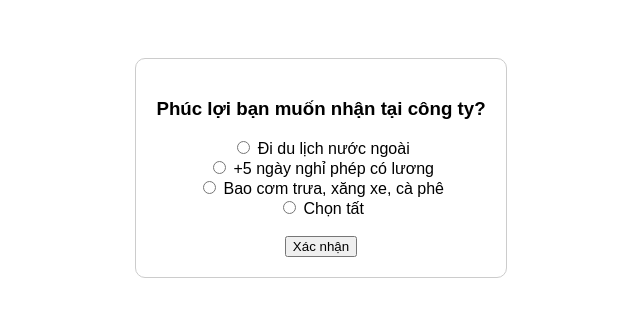
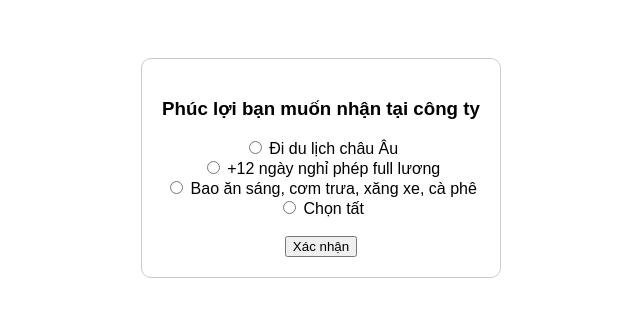
Before and after one commit to leocao91/phucloi, a Flask app: page / in a window 1280 px wide. Shown: the top 317 px of the page, without its empty margins (319-959 px from the left). Run offline with Flask 3, Linux system fonts and the light colour scheme.

Commit message:
Update index.html

```diff
--- a/templates/index.html
+++ b/templates/index.html
@@ -16,10 +16,10 @@
         <img src="{{ url_for('static', filename='tat.jpg') }}" alt="Tất">
     {% else %}
         <form method="POST" class="form-box">
-            <h3>Phúc lợi bạn muốn nhận tại công ty?</h3>
-            <label><input type="radio" name="benefit" value="travel"> Đi du lịch nước ngoài</label><br>
-            <label><input type="radio" name="benefit" value="leave"> +5 ngày nghỉ phép có lương</label><br>
-            <label><input type="radio" name="benefit" value="lunch"> Bao cơm trưa, xăng xe, cà phê</label><br>
+            <h3>Phúc lợi bạn muốn nhận tại công ty</h3>
+            <label><input type="radio" name="benefit" value="travel"> Đi du lịch châu Âu</label><br>
+            <label><input type="radio" name="benefit" value="leave"> +12 ngày nghỉ phép full lương</label><br>
+            <label><input type="radio" name="benefit" value="lunch"> Bao ăn sáng, cơm trưa, xăng xe, cà phê</label><br>
             <label><input type="radio" name="benefit" value="all"> Chọn tất</label><br><br>
             <button type="submit">Xác nhận</button>
         </form>
```
